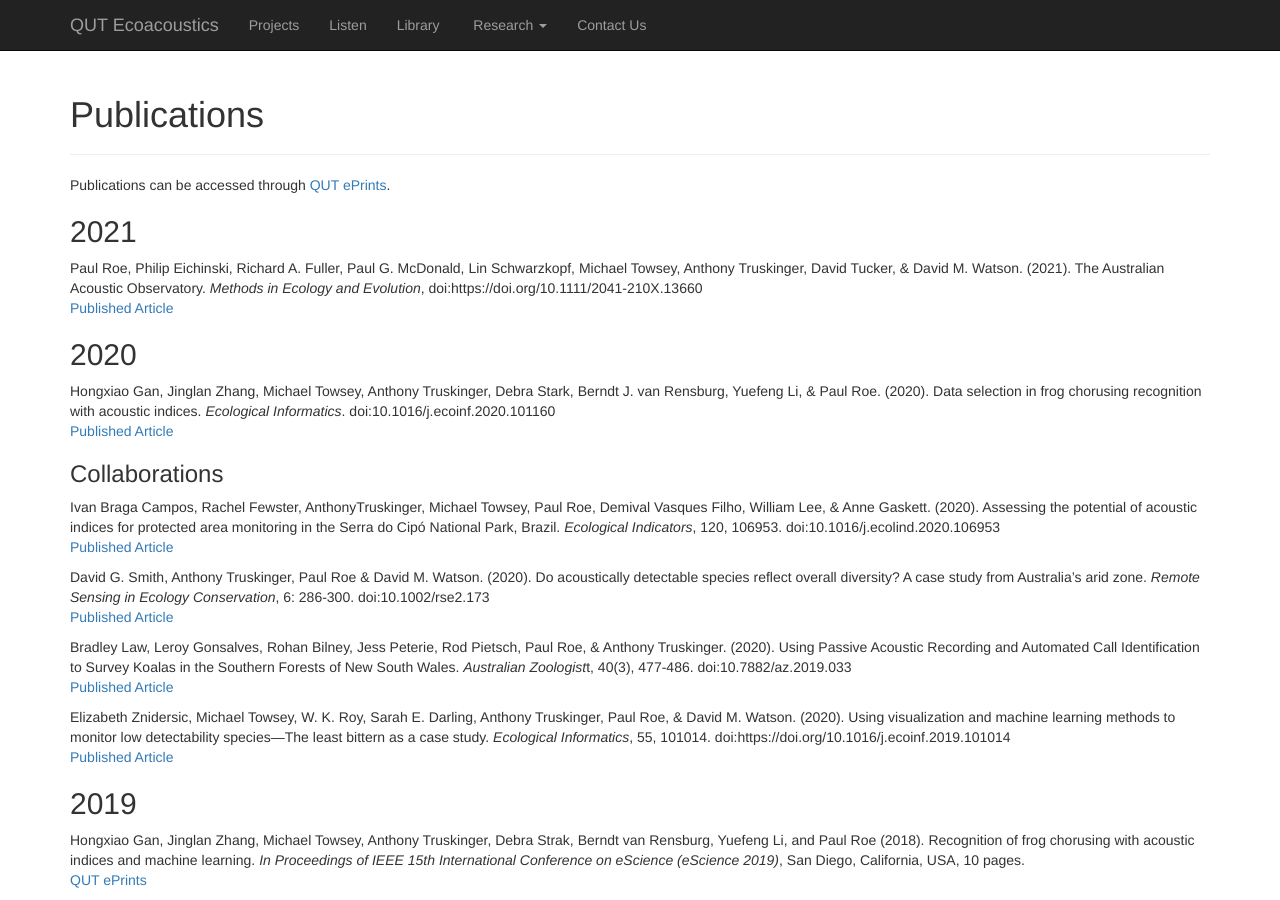
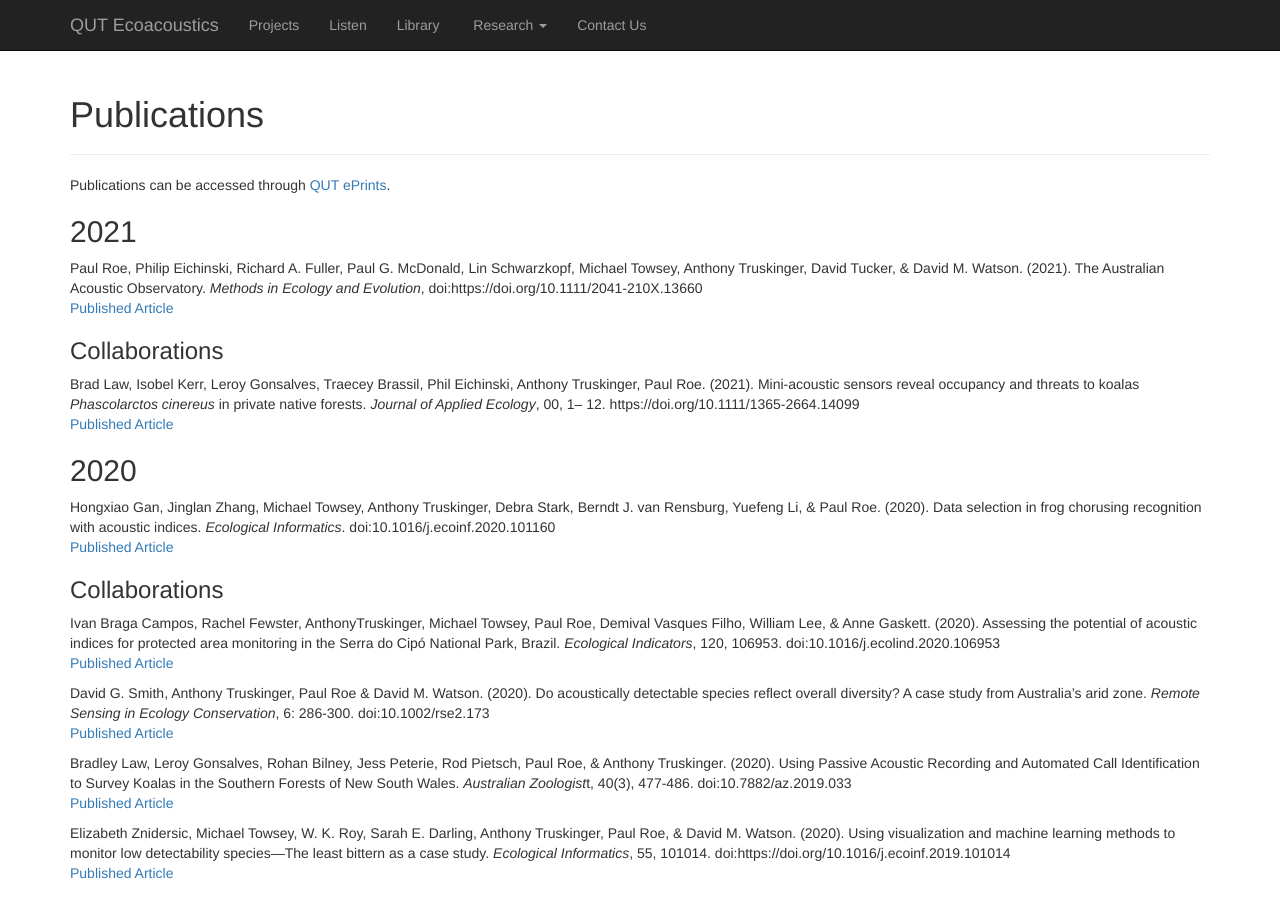
Before and after one commit to QutEcoacoustics/research-blog, a Jekyll site: the page built from publications/publications.html, in a window 1280 px wide and 900 px high. Built offline with Jekyll 4.4.1, drawn with Linux system fonts in a browser that asks for light colours; nearby versions of some CDN libraries.

Commit message:
Update publications.html

```diff
--- a/publications/publications.html
+++ b/publications/publications.html
@@ -13,6 +13,7 @@ title: Ecosounds | Publications
     <!-- Insert entries in reverse chronological order (newest first) -->
     <h2>2021</h2>
 
+
     <p>
         Paul Roe, Philip Eichinski, Richard A. Fuller, Paul G. McDonald, Lin Schwarzkopf, Michael Towsey, Anthony Truskinger, David Tucker, & David M. Watson. (2021).
         The Australian Acoustic Observatory.
@@ -20,6 +21,15 @@ title: Ecosounds | Publications
         doi:https://doi.org/10.1111/2041-210X.13660
         <br/>
 	    <a href="https://doi.org/10.1111/2041-210X.13660">Published Article</a>
+    </p>
+
+    <h3>Collaborations</h3>
+    <p>
+        Brad Law, Isobel Kerr, Leroy Gonsalves, Traecey Brassil, Phil Eichinski, Anthony Truskinger, Paul Roe. (2021).
+        Mini-acoustic sensors reveal occupancy and threats to koalas <i>Phascolarctos cinereus</i> in private native forests.
+        <i> Journal of Applied Ecology</i>, 00, 1– 12. https://doi.org/10.1111/1365-2664.14099
+        <br/>
+        <a href="https://doi.org/10.1111/1365-2664.14099">Published Article</a>
     </p>
 
     <h2>2020</h2>
```
